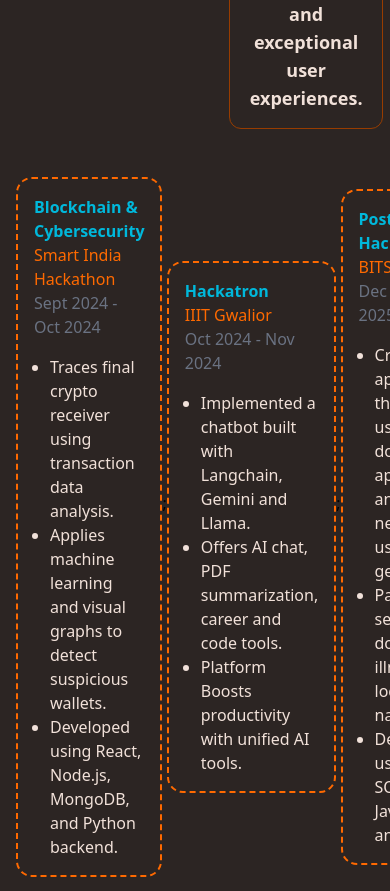
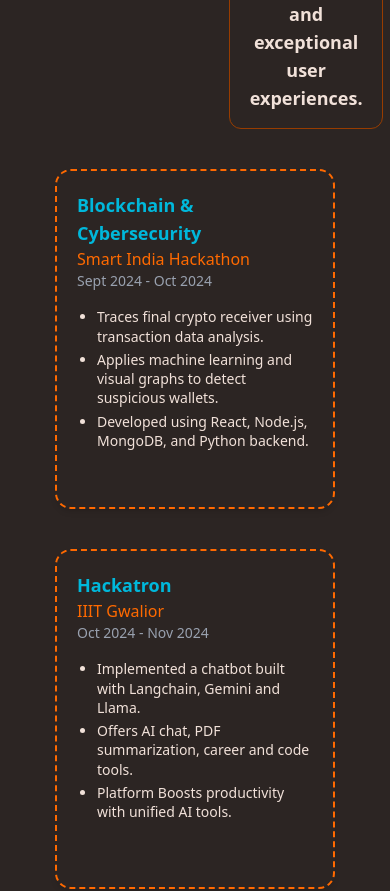
Before and after one commit to ParasRana123/Portfolio, a React (Vite) app: page / in a window 390 px wide. Shown: the part 4380-5271 px from the top of the page. Built offline with nearby package versions, Linux system fonts and the light colour scheme.

Commit message:
Added responsiveness to experience section

```diff
--- a/src/components/experienceSection/AllExperience.jsx
+++ b/src/components/experienceSection/AllExperience.jsx
@@ -1,8 +1,8 @@
-import React from 'react'
+import React from 'react';
 import SingleExperience from './SingleExperience';
 import { FaArrowRight } from "react-icons/fa";
-import { motion } from 'framer-motion'
-import { fadeIn } from '../../framerMotion/variants'
+import { motion } from 'framer-motion';
+import { fadeIn } from '../../framerMotion/variants';
 
 const experiences = [
   {
@@ -39,26 +39,25 @@
 
 const AllExperience = () => {
   return (
-        <div className='flex md:flex-row sm:flex-col items-center justify-between'>
-        {experiences.map((experience , index) => {
-            return (
-                <>
-                   <SingleExperience key={index} experience={experience}/>;
-                   {index < 2 ? <motion.div
-                           variants={fadeIn("right" , 0.2)}
-                           initial='hidden'
-                           whileInView='show'
-                           viewport={{once: false , amount: 0}}
-                           className='hidden md:block'
+    <div className="flex flex-col md:flex-row md:items-start md:justify-center gap-10 flex-wrap mt-10">
+      {experiences.map((experience, index) => (
+        <div key={index} className="flex flex-col md:flex-row items-center gap-6">
+          <SingleExperience experience={experience} />
+          {index < experiences.length - 1 && (
+            <motion.div
+              variants={fadeIn("right", 0.2)}
+              initial="hidden"
+              whileInView="show"
+              viewport={{ once: false, amount: 0 }}
+              className="hidden md:block"
             >
-                    <FaArrowRight className='text-6xl text-orange-500 lg:block sm:hiden'/>
+              <FaArrowRight className="text-4xl text-orange-500" />
             </motion.div>
-                    : ""}
-                </>
-            )
-        })}
+          )}
         </div>
-  )
-}
+      ))}
+    </div>
+  );
+};
 
-export default AllExperience
+export default AllExperience;
--- a/src/components/experienceSection/SingleExperience.jsx
+++ b/src/components/experienceSection/SingleExperience.jsx
@@ -1,25 +1,26 @@
-import React from 'react'
-import { motion } from 'framer-motion'
-import { fadeIn } from '../../framerMotion/variants'
+import React from 'react';
+import { motion } from 'framer-motion';
+import { fadeIn } from '../../framerMotion/variants';
 
 const SingleExperience = ({ experience }) => {
   return (
     <motion.div
-            variants={fadeIn("right" , 0.2)}
-            initial='hidden'
-            whileInView='show'
-            viewport={{once: false , amount: 0}}
-    className='md:h-[350px] md:w-[240px] sm:h-auto sm:w-full border-2 border-orange-500 border-dashed rounded-2xl mt-12 p-4'>
-        <p className='font-bold text-cyan-500'>{experience.job}</p>
-        <p className='text-orange-500'>{experience.company}</p>
-        <p className='text-gray-500'>{experience.date}</p>
-        <ul className='list-disc mt-4 pl-4 text-white'>
-        {experience.responsibilities.map((resp, index) => {
-          return <li key={index}>{resp}</li>;
-        })}
-        </ul>
+      variants={fadeIn("right", 0.2)}
+      initial="hidden"
+      whileInView="show"
+      viewport={{ once: false, amount: 0 }}
+      className="w-[280px] h-[340px] md:h-[360px] border-2 border-orange-500 border-dashed rounded-2xl p-5 shadow-md hover:shadow-orange-500 transition duration-300 ease-in-out overflow-hidden"
+    >
+      <p className="font-bold text-cyan-500 text-lg">{experience.job}</p>
+      <p className="text-orange-500">{experience.company}</p>
+      <p className="text-gray-400 text-sm">{experience.date}</p>
+      <ul className="list-disc mt-4 pl-5 text-white text-sm space-y-1">
+        {experience.responsibilities.map((resp, index) => (
+          <li key={index} className="leading-snug">{resp}</li>
+        ))}
+      </ul>
     </motion.div>
-  )
-}
+  );
+};
 
-export default SingleExperience
+export default SingleExperience;
```
Lines whose indentation alone changed are shown as unchanged.
